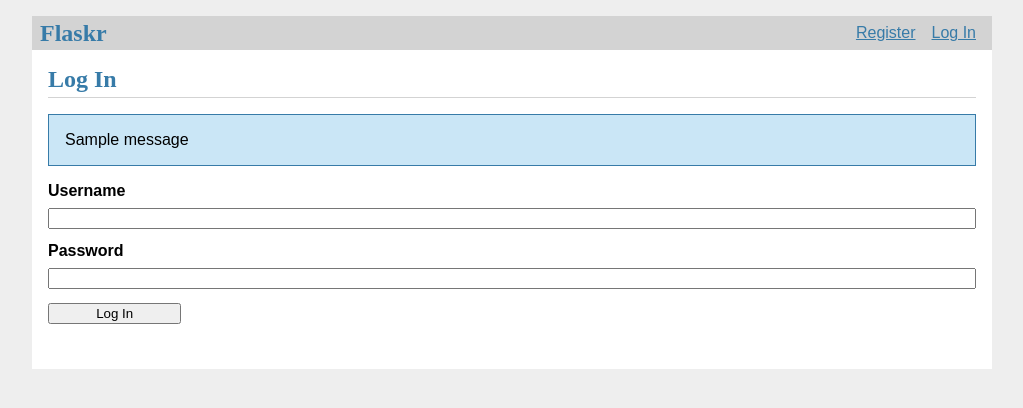
After one commit to CarlosViniMSouza/FlaskSQLChallenger, a Flask app: page /auth/register in a window 1280 px wide. The commit adds this page. Shown: the top 408 px of the page, without its empty margins (128-1151 px from the left). Run offline with Flask 2, Linux system fonts and the light colour scheme; one stand-in notice (Sample message) is shown.

Commit message:
project working normally | Thinking in improvements

```diff
--- /dev/null
+++ b/flaskr/auth.py
@@ -0,0 +1,92 @@
+from flask import (
+    Blueprint, flash, g, redirect, render_template, request, session, url_for
+)
+from werkzeug.security import check_password_hash, generate_password_hash
+from flaskr.db import get_db
+import functools
+
+bp = Blueprint('auth', __name__, url_prefix='/auth')
+
+@bp.route('/register', methods=('GET', 'POST'))
+def register():
+    if request.method == 'POST':
+        username = request.form['username']
+        password = request.form['password']
+        db = get_db()
+        error = None
+
+        if not username:
+            error = 'Username is required.'
+        elif not password:
+            error = 'Password is required.'
+
+        if error is None:
+            try:
+                db.execute(
+                    "INSERT INTO user (username, password) VALUES (?, ?)",
+                    (username, generate_password_hash(password)),
+                )
+                db.commit()
+            except db.IntegrityError:
+                error = f"User {username} is already registered."
+            else:
+                return redirect(url_for("auth.login"))
+
+        flash(error)
+
+    return render_template('auth/register.html')
+
+
+@bp.route('/login', methods=('GET', 'POST'))
+def login():
+    if request.method == 'POST':
+        username = request.form['username']
+        password = request.form['password']
+        db = get_db()
+        error = None
+        user = db.execute(
+            'SELECT * FROM user WHERE username = ?', (username,)
+        ).fetchone()
+
+        if user is None:
+            error = 'Incorrect username.'
+        elif not check_password_hash(user['password'], password):
+            error = 'Incorrect password.'
+
+        if error is None:
+            session.clear()
+            session['user_id'] = user['id']
+            return redirect(url_for('index'))
+
+        flash(error)
+
+    return render_template('auth/login.html')
+
+
+@bp.route('/logout')
+def logout():
+    session.clear()
+    return redirect(url_for('index'))
+
+
+@bp.before_app_request
+def load_logged_in_user():
+    user_id = session.get('user_id')
+
+    if user_id is None:
+        g.user = None
+    else:
+        g.user = get_db().execute(
+            'SELECT * FROM user WHERE id = ?', (user_id,)
+        ).fetchone()
+
+
+def login_required(view):
+    @functools.wraps(view)
+    def wrapped_view(**kwargs):
+        if g.user is None:
+            return redirect(url_for('auth.login'))
+
+        return view(**kwargs)
+
+    return wrapped_view
--- a/flaskr/schema.sql
+++ b/flaskr/schema.sql
@@ -3,7 +3,7 @@ DROP TABLE IF EXISTS post;
 
 CREATE TABLE user (
   id INTEGER PRIMARY KEY AUTOINCREMENT,
-  email TEXT UNIQUE NOT NULL,
+  username TEXT UNIQUE NOT NULL,
   password TEXT NOT NULL
 );
 
@@ -12,5 +12,6 @@ CREATE TABLE post (
   author_id INTEGER NOT NULL,
   created TIMESTAMP NOT NULL DEFAULT CURRENT_TIMESTAMP,
   title TEXT NOT NULL,
+  body TEXT NOT NULL,
   FOREIGN KEY (author_id) REFERENCES user (id)
 );
--- a/flaskr/static/style.css
+++ b/flaskr/static/style.css
@@ -1,6 +1,6 @@
 html {
   font-family: sans-serif;
-  background: rgb(52, 148, 44);
+  background: #eee;
   padding: 1rem;
 }
 
@@ -136,38 +136,6 @@ input[type=submit] {
   min-width: 10em;
 }
 
-@-webkit-keyframes swing {
-  15% {
-    -webkit-transform: translateY(5px);
-    transform: translateY(5px);
-  }
-
-  30% {
-    -webkit-transform: translateY(-5px);
-    transform: translateY(-5px);
-  }
-
-  50% {
-    -webkit-transform: translateY(3px);
-    transform: translateY(3px);
-  }
-
-  65% {
-    -webkit-transform: translateY(-3px);
-    transform: translateY(-3px);
-  }
-
-  80% {
-    -webkit-transform: translateY(2px);
-    transform: translateY(2px);
-  }
-
-  100% {
-    -webkit-transform: translateY(0);
-    transform: translateY(0);
-  }
-}
-
 @keyframes swing {
   15% {
     -webkit-transform: translateY(5px);
--- a/flaskr/templates/auth/register.html
+++ b/flaskr/templates/auth/register.html
@@ -1,15 +1,15 @@
 {% extends 'base.html' %}
 
 {% block header %}
-<h1>{% block title %} Register {% endblock %}</h1>
+<h1>{% block title %}Log In{% endblock %}</h1>
 {% endblock %}
 
 {% block content %}
 <form method="post">
-  <label for="email"> Email </label>
-  <input name="email" id="email" required>
-  <label for="password"> Password </label>
+  <label for="username">Username</label>
+  <input name="username" id="username" required>
+  <label for="password">Password</label>
   <input type="password" name="password" id="password" required>
-  <input type="submit" value="Register">
+  <input type="submit" value="Log In">
 </form>
 {% endblock %}
--- /dev/null
+++ b/flaskr/templates/base.html
@@ -0,0 +1,24 @@
+<!doctype html>
+<title>{% block title %}{% endblock %} - Flaskr</title>
+<link rel="stylesheet" href="{{ url_for('static', filename='style.css') }}">
+<nav>
+  <h1>Flaskr</h1>
+  <ul>
+    {% if g.user %}
+    <li><span>{{ g.user['username'] }}</span>
+    <li><a href="{{ url_for('auth.logout') }}">Log Out</a>
+      {% else %}
+    <li><a href="{{ url_for('auth.register') }}">Register</a>
+    <li><a href="{{ url_for('auth.login') }}">Log In</a>
+      {% endif %}
+  </ul>
+</nav>
+<section class="content">
+  <header>
+    {% block header %}{% endblock %}
+  </header>
+  {% for message in get_flashed_messages() %}
+  <div class="flash">{{ message }}</div>
+  {% endfor %}
+  {% block content %}{% endblock %}
+</section>
```
Also changed, not shown: flaskr/__init__.py (added, +38 -0 lines), flaskr/app.py (deleted, +0 -20 lines), flaskr/blog.py (+12 -20 lines), flaskr/db.py (+0 -19 lines), flaskr/templates/auth/login.html (+4 -4 lines), flaskr/templates/blog/create.html (renamed from flaskr/templates/index.html, +8 -4 lines), flaskr/templates/blog/index.html (added, +28 -0 lines), flaskr/templates/blog/update.html (added, +20 -0 lines), 2 other files.
